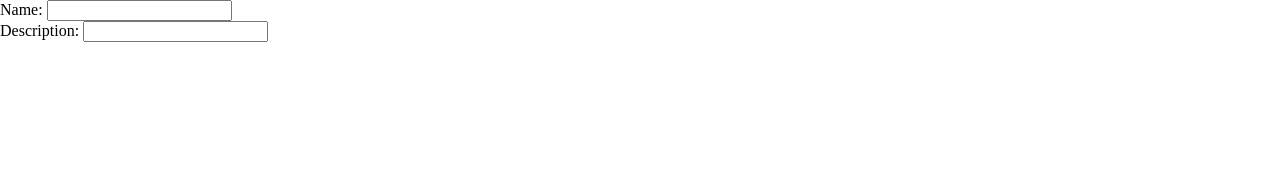
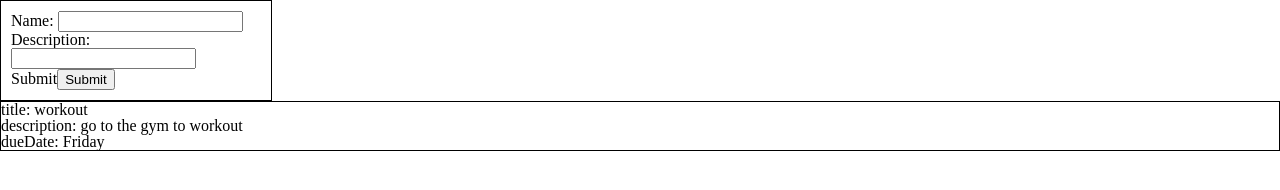
Before and after one commit to aaronlmjohnson/todo-list, a website built with webpack: page dist/index.html in a window 1280 px wide. Built offline with nearby package versions, Linux system fonts and the light colour scheme.

Commit message:
added handler to listen to card form inputs

```diff
--- a/src/CardElement.js
+++ b/src/CardElement.js
@@ -6,7 +6,8 @@ export const cardElement = (cardData)=>{
 
     const attributes = cardData.getAttributes();
     const content = document.getElementById("content");
-    const create = ()=>{
+
+    const _create = ()=>{
         const card = div("card", false).get();
         const cardElementsArr = cardContent(attributes).get();
         const cardElementsList = uList("card-elements", true);
@@ -19,7 +20,11 @@ export const cardElement = (cardData)=>{
         return card;
     }
 
+    const _card = _create();
+
+    const get = ()=> _card;
+
     return {
-        create
+        get
     };
 }
--- a/src/assets/styles/style.css
+++ b/src/assets/styles/style.css
@@ -48,7 +48,12 @@ table {
 }
 /***********************************/
 
-
 .card {
     border: 1px solid black;
 }
+
+#card-create {
+	border: 1px solid black;
+	width: 250px;
+	padding: 10px;
+}
--- a/src/cardCreateForm.js
+++ b/src/cardCreateForm.js
@@ -2,12 +2,14 @@ import { form } from './dom/form';
 import { formInput } from './dom/formInput';
 
 export const cardCreateForm = ()=>{
-    const _form = form("#", "#", "cardCreate");
+    const _form = form("#", "#", "card-create");
     const _cardName = formInput("card-name", "text", "Name: ");
+    const _cardDescription = formInput("card-description", "text", "Description: ");
+    const _submit = formInput("submit", "submit", "Submit");
 
-    const _cardDescription = formInput("card-description", "text", "Description: ");
     _form.addInput(_cardName.get());
     _form.addInput(_cardDescription.get());
+    _form.addInput(_submit.get());
 
     const get = ()=> _form.get();
     return {
--- /dev/null
+++ b/src/cardFormHandler.js
@@ -0,0 +1,6 @@
+export const cardFormHandler = ()=>{
+    const formButton = document.getElementById('submit');
+    formButton.addEventListener('click', (e)=>{
+        e.preventDefault();
+    });
+};
--- a/src/dom/div.js
+++ b/src/dom/div.js
@@ -1,14 +1,13 @@
-export const div = (name, unique)=>{
+export const div = (name, unique)=> {
+    const _element = document.createElement("div");
+    if(unique)
+        _element.id = name;
+    else
+        _element.classList.add(name);
 
-    const _div = document.createElement("div");
+    const get = ()=> _element;
 
-    if(unique)
-        _div.id = name;
-    else
-        _div.classList.add(name);
-
-    const get = ()=> _div
     return {
         get
     };
-}
+};
--- a/src/dom/form.js
+++ b/src/dom/form.js
@@ -4,7 +4,7 @@ export const form = ((action = "#", method = "#", name = "form")=>{
     const _element = document.createElement("form");
     _element.action = action;
     _element.method = method;
-
+    _element.id = name;
     const _inputList = uList("form-list", false);
     _element.appendChild(_inputList.get());
 
--- a/src/dom/paragraph.js
+++ b/src/dom/paragraph.js
@@ -5,7 +5,7 @@ export const paragraph = (name, unique, text)=>{
     else
         _paragraph.classList.add(name);
 
-    _paragraph.innerText = text;
+    _paragraph.textContent = text;
 
     const get = ()=> _paragraph;
 
--- a/src/index.js
+++ b/src/index.js
@@ -2,14 +2,17 @@ import './assets/styles/style.css';
 import { todoCardData } from './TodoCardData';
 import { cardElement } from './CardElement';
 import { cardCreateForm } from './cardCreateForm';
+import { cardFormHandler } from './cardFormHandler'
 
 
 const data = todoCardData("workout", "go to the gym to workout", "Friday");
 const content = document.getElementById("content");
-const card = cardElement(data).create();
+const card = cardElement(data).get();
 const cardForm = cardCreateForm().get();
 
 content.appendChild(cardForm);
+content.appendChild(card);
+cardFormHandler();
+//const retrieveCardData = ()=>{
 
-
-//
+//}
```
Also changed, not shown: src/retrieveCardFormData.js (added, +8 -0 lines).
